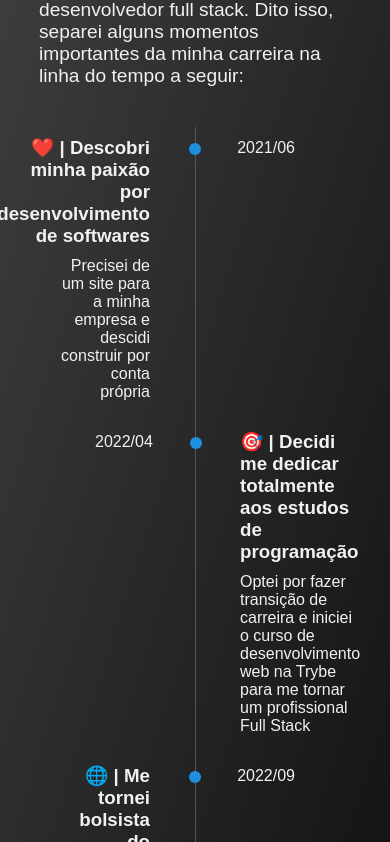
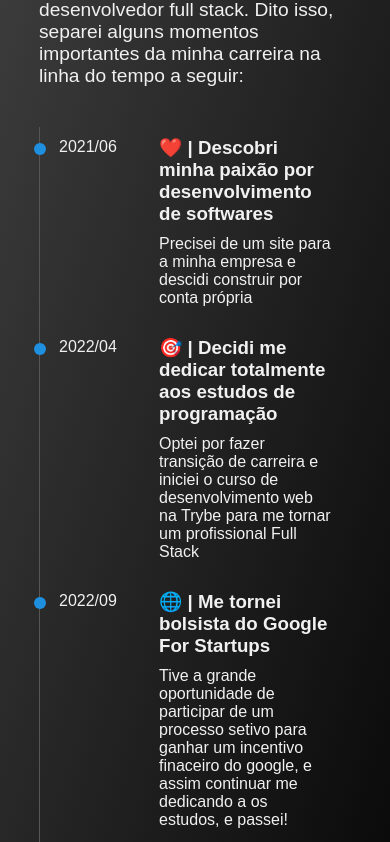
Before and after one commit to victormatia/portifolio, a React (Vite) app: page / in a window 390 px wide. Shown: the part 1182-2024 px from the top of the page. Built offline with nearby package versions, Linux system fonts and the light colour scheme; a web font is replaced by a local one.

Commit message:
styles: adds responsiveness for screens smaller than 850px

```diff
--- a/src/css/modules/Timeline.module.css
+++ b/src/css/modules/Timeline.module.css
@@ -24,6 +24,7 @@
   justify-content: flex-end;
   margin-bottom: 10px;
   position: relative;
+  transition: 0.5s;
 }
 
 .timeline__point:nth-child(even) {
@@ -72,7 +73,7 @@
 
 .timeline__date {
   position: absolute;
-  top: 12px;
+  top: 11px;
   right: -100px;
 }
 
@@ -85,3 +86,39 @@
   right: auto;
   left: -100px;
 }
+
+@media screen and ( max-width: 850px ) {
+  .timeline::after {
+    left: 0;
+  }
+
+  .timeline__point {
+    padding-left: 100px;
+    padding-right: 0;
+    width: 100%;
+  }
+
+  .timeline__point:nth-child(even) {
+    padding-right: 0;
+    padding-left: 100px;
+    align-self: flex-start;
+  }
+
+  .timeline__content {
+    align-items: flex-start;
+    text-align: left;
+  }
+
+  .timeline__bulletpoint {
+    top: 16px;
+    left: -5.5px;
+  }
+
+  .timeline__date {
+    left: 20px;
+  }
+
+  .timeline__point:nth-child(even) .timeline__date {
+    left: 20px;
+  }
+}
```
